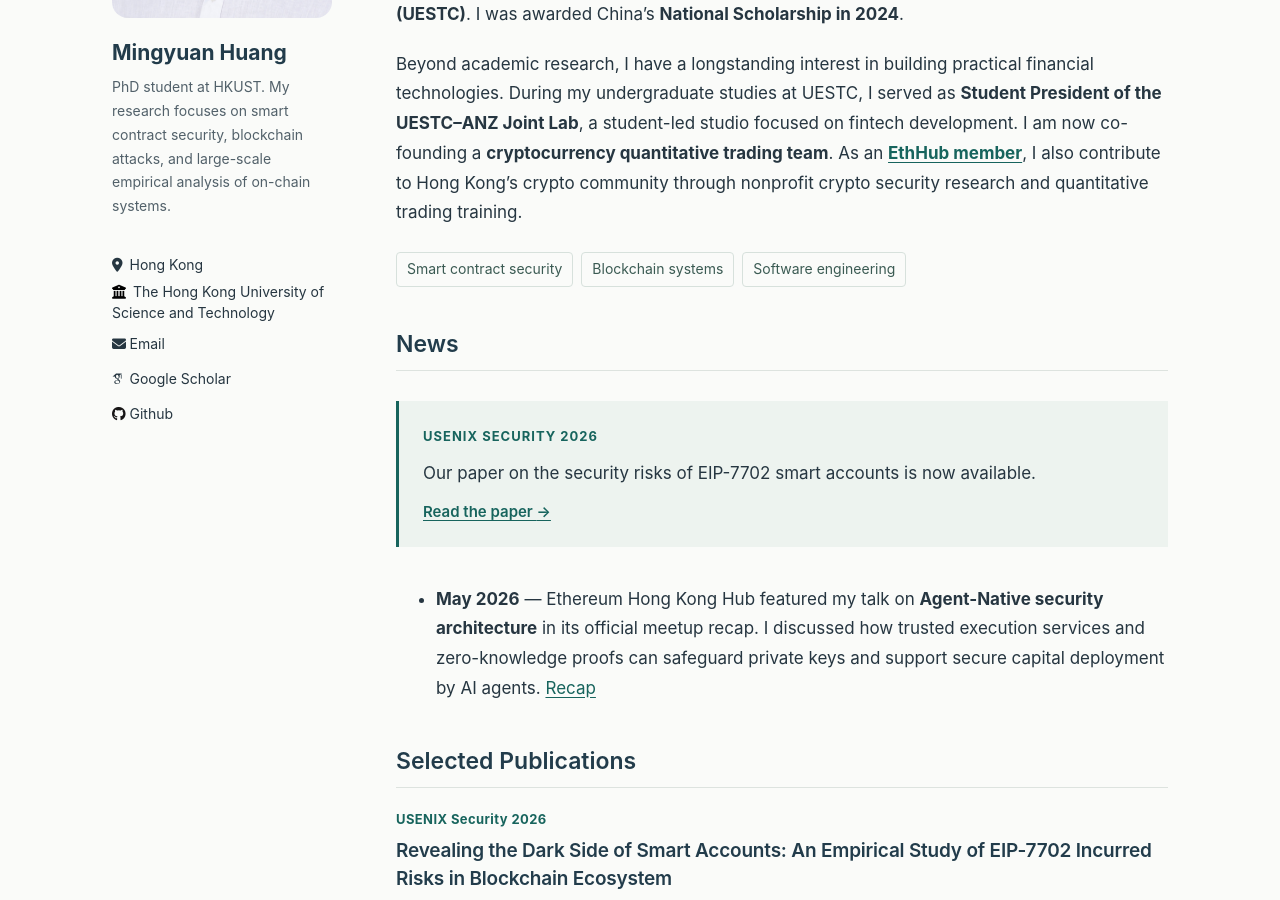
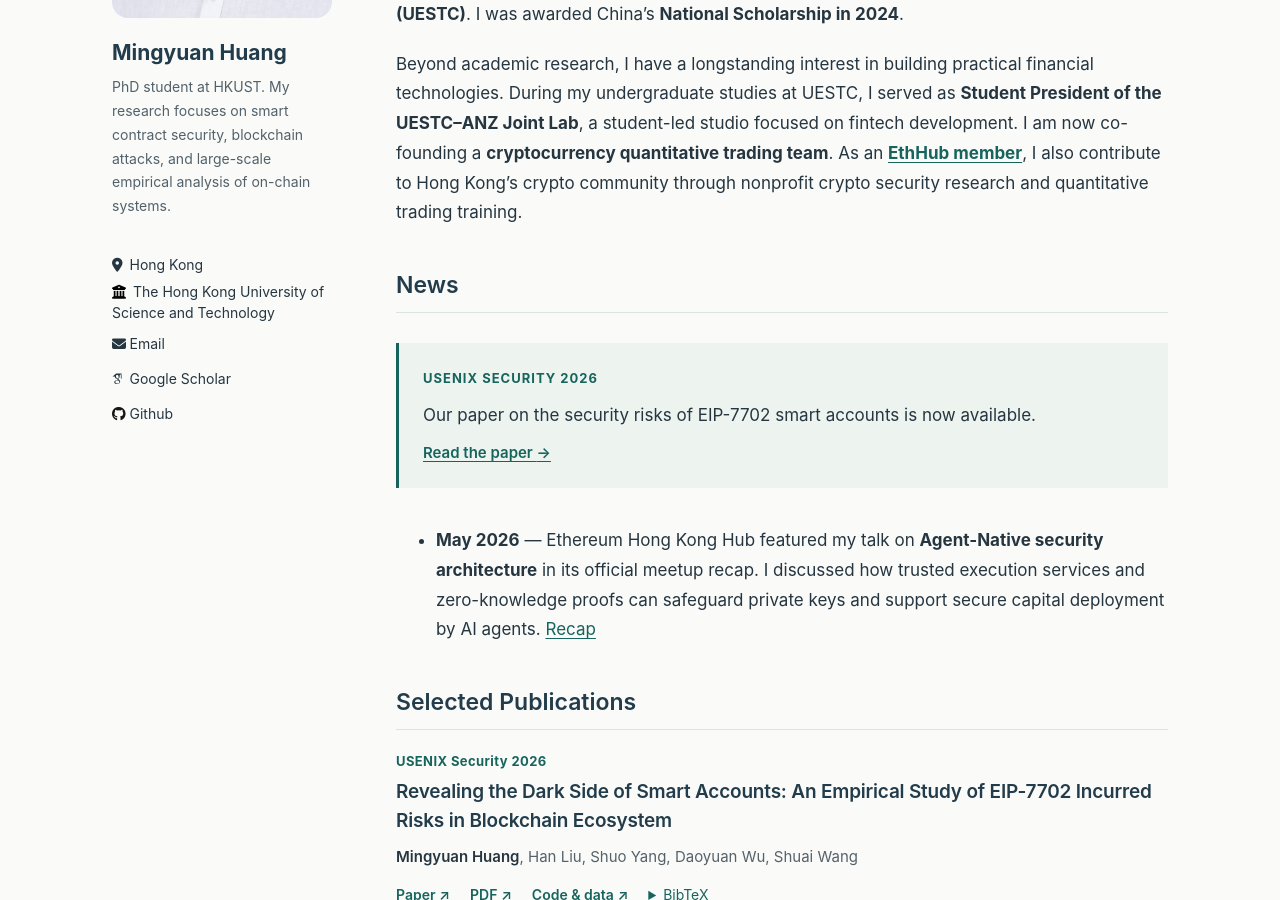
Before and after one commit to MingyuanHuang/MingyuanHuang.github.io, a Jekyll site: the page built from _pages/about.md, in a window 1280 px wide and 900 px high, scrolled down 453 px. Built offline with Jekyll 4.4.1, drawn with Linux system fonts in a browser that asks for light colours; some web fonts are replaced.

Commit message:
Remove research topic badges from homepage

```diff
--- a/_pages/about.md
+++ b/_pages/about.md
@@ -15,8 +15,6 @@ I am a PhD student in Computer Science at **The Hong Kong University of Science
 Before joining HKUST, I received my MPhil in Software Engineering from **Sun Yat-sen University**, advised by [Prof. Zibin Zheng](https://sse.sysu.edu.cn/node/100) (IEEE Fellow), and my B.Eng. in Software Engineering through the Honors Program at the **University of Electronic Science and Technology of China (UESTC)**. I was awarded China’s **National Scholarship in 2024**.
 
 Beyond academic research, I have a longstanding interest in building practical financial technologies. During my undergraduate studies at UESTC, I served as **Student President of the UESTC–ANZ Joint Lab**, a student-led studio focused on fintech development. I am now co-founding a **cryptocurrency quantitative trading team**. As an **[EthHub member](https://x.com/ethereumhkhub/status/2056703883125338620)**, I also contribute to Hong Kong’s crypto community through nonprofit crypto security research and quantitative trading training.
-
-<div class="research-topics" aria-label="Research interests"><span>Smart contract security</span><span>Blockchain systems</span><span>Software engineering</span></div>
 
 ## News
 
```
